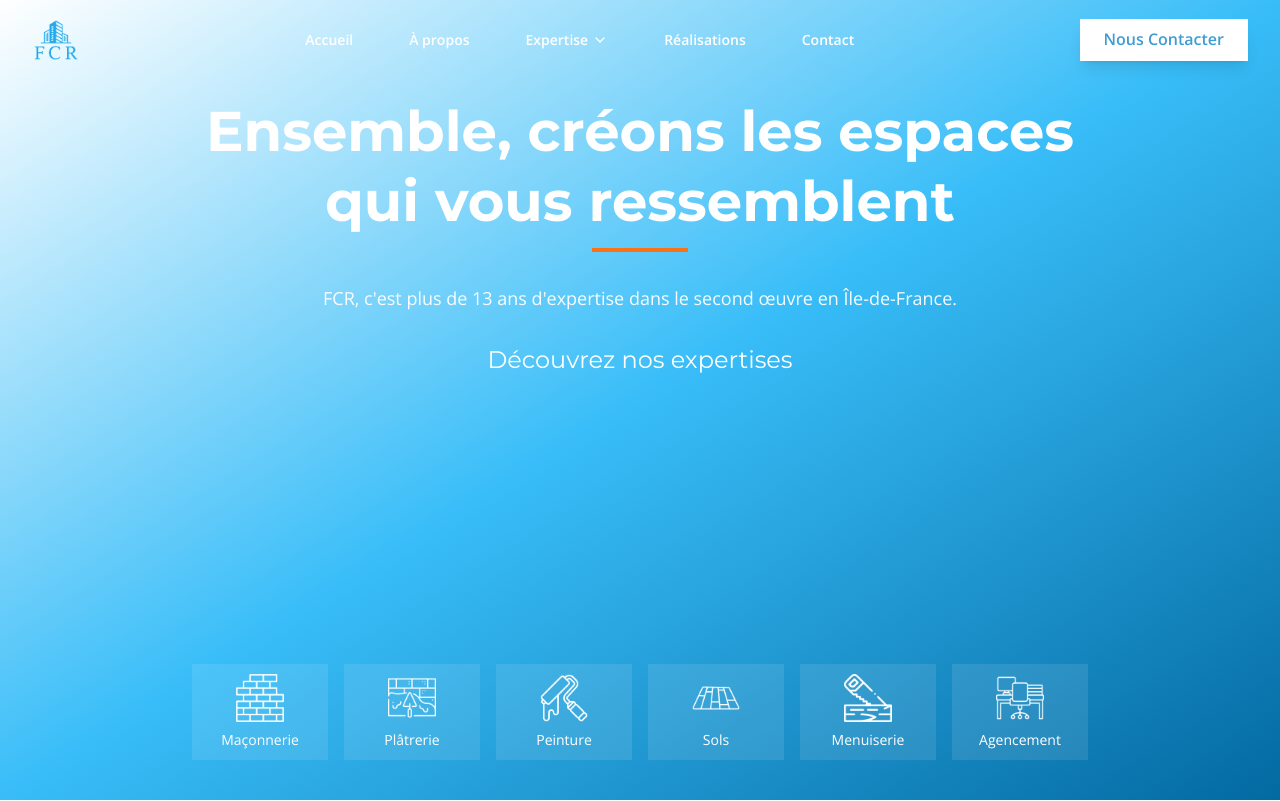
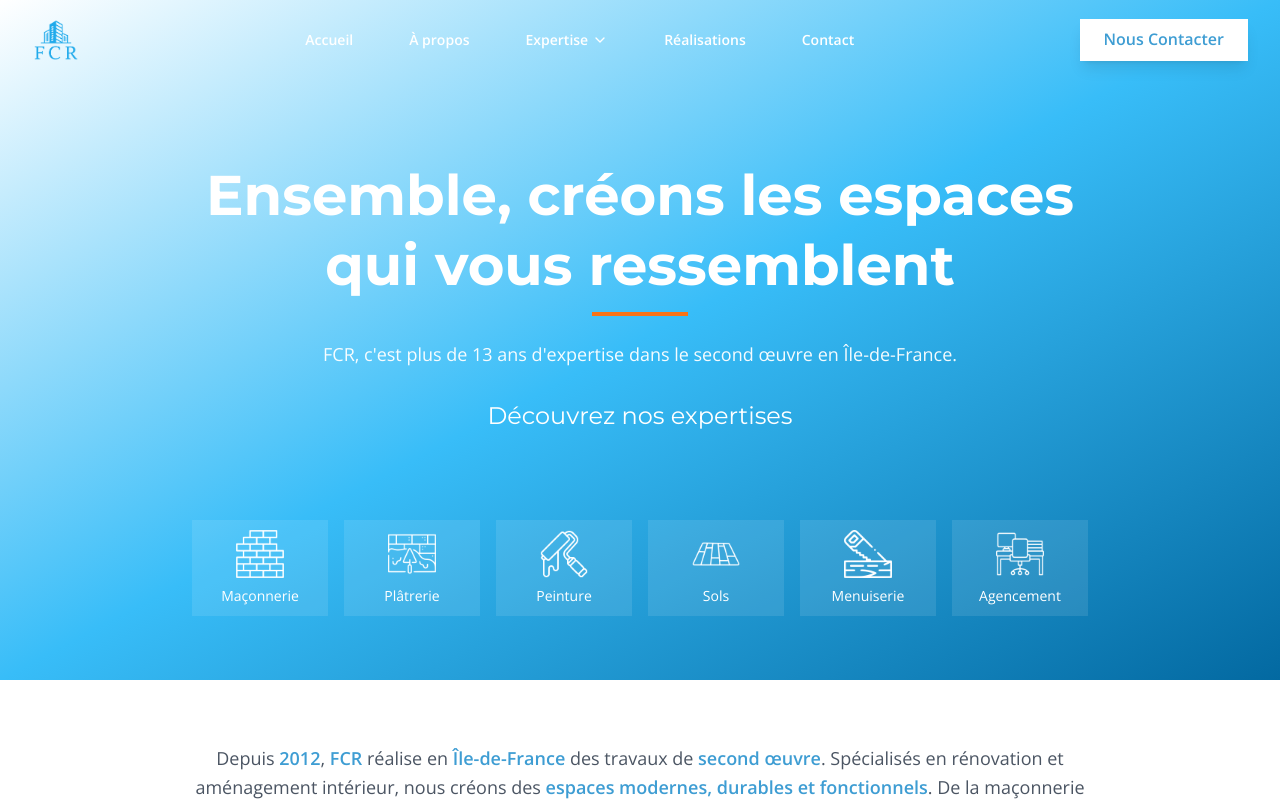
Before and after one commit to BilalRashid8/sarlfcr, a Next.js app: page / in a window 1280 px wide. Shown: the top 801 px of the page. Built offline with nearby package versions, Linux system fonts and the light colour scheme.

Commit message:
Updated Hero.tsx

```diff
--- a/components/home/Hero.tsx
+++ b/components/home/Hero.tsx
@@ -3,11 +3,11 @@ import ScrollAnimation from '@/components/ScrollAnimation';
 
 const Hero = () => {
   return (
-    <section className="relative isolate flex flex-col justify-between min-h-[100svh] md:min-h-screen overflow-hidden pt-20 sm:pt-24 pb-10">
+    <section className="relative isolate overflow-hidden pt-20 sm:pt-24 pb-12 sm:pb-16">
       {/* Background */}
       <div className="absolute inset-0 bg-gradient-to-br from-white via-sky-400 to-sky-700 bg-scroll md:bg-fixed bg-cover bg-center pointer-events-none" />
 
-      <div className="relative z-10 flex flex-col justify-center items-center text-center px-4 sm:px-6 lg:px-8">
+      <div className="relative z-10 flex flex-col justify-center items-center text-center px-4 sm:px-6 lg:px-8 py-12 sm:py-16">
         <div className="max-w-4xl mx-auto">
           {/* Headline */}
           <ScrollAnimation animation="fade-up">
@@ -18,8 +18,8 @@ const Hero = () => {
               >
                 Ensemble, créons les espaces qui vous ressemblent
               </h1>
-              <div className="w-20 sm:w-24 h-1 bg-orange-500 mx-auto mb-6 sm:mb-8" />
-              <p className="text-base sm:text-lg text-white/95 mb-8 max-w-2xl mx-auto">
+              <div className="w-20 sm:w-24 h-1 bg-orange-500 mx-auto mb-4 sm:mb-6" />
+              <p className="text-base sm:text-lg text-white/95 mb-6 max-w-2xl mx-auto">
                 FCR, c'est plus de 13 ans d'expertise dans le second œuvre en Île-de-France.
               </p>
             </div>
@@ -27,7 +27,7 @@ const Hero = () => {
 
           {/* CTA intro */}
           <ScrollAnimation animation="fade-up" delay={200}>
-            <div className="mb-8">
+            <div className="mb-6">
               <h2 className="text-lg sm:text-2xl font-normal text-white">
                 Découvrez nos expertises
               </h2>
@@ -36,8 +36,8 @@ const Hero = () => {
         </div>
       </div>
 
-      {/* Services — grille sans scroll, s’ajuste au nombre d’items */}
-      <div className="relative z-10 mt-4 sm:mt-8 px-4 sm:px-6 lg:px-8">
+      {/* Services — grille sans scroll, s'ajuste au nombre d'items */}
+      <div className="relative z-10 px-4 sm:px-6 lg:px-8">
         <ScrollAnimation animation="scale-in" delay={300}>
           <div className="max-w-4xl mx-auto">
             <div className="grid gap-3 sm:gap-4 [grid-template-columns:repeat(auto-fit,minmax(7.5rem,1fr))]">
```
